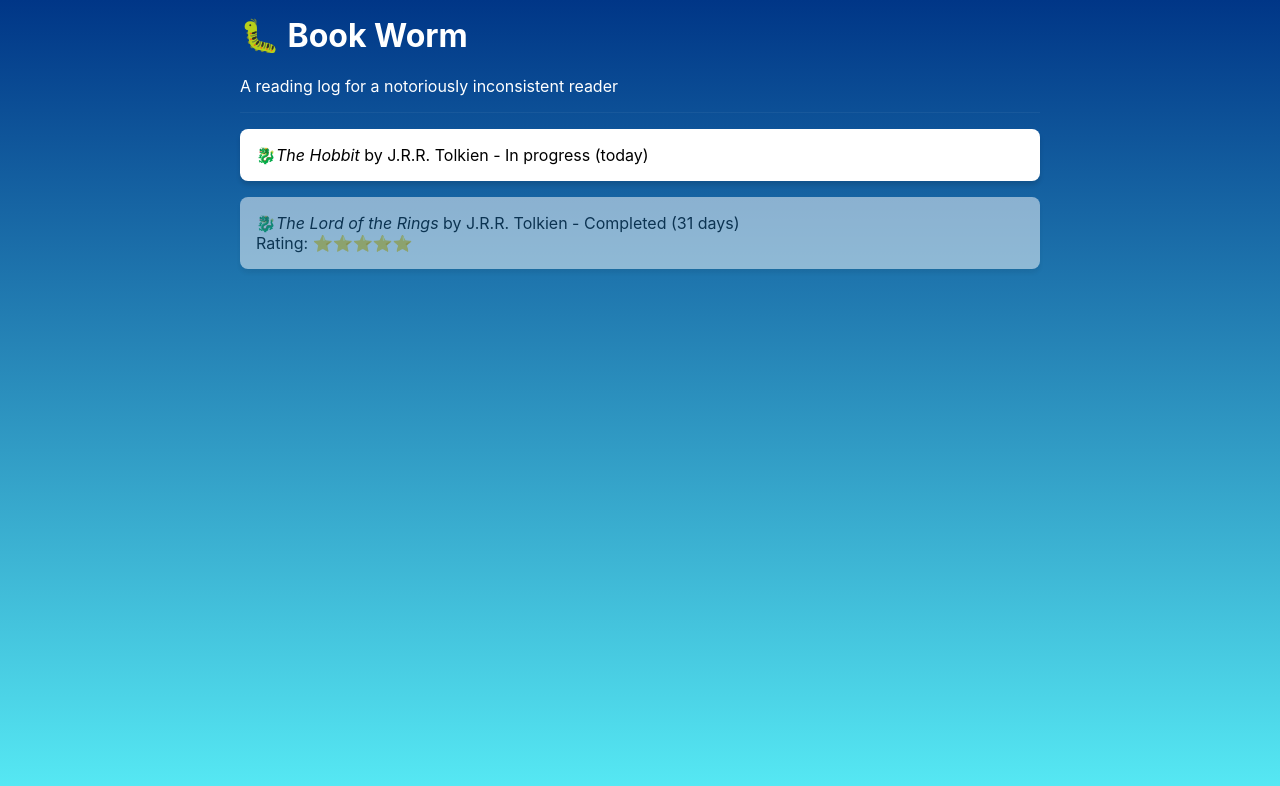
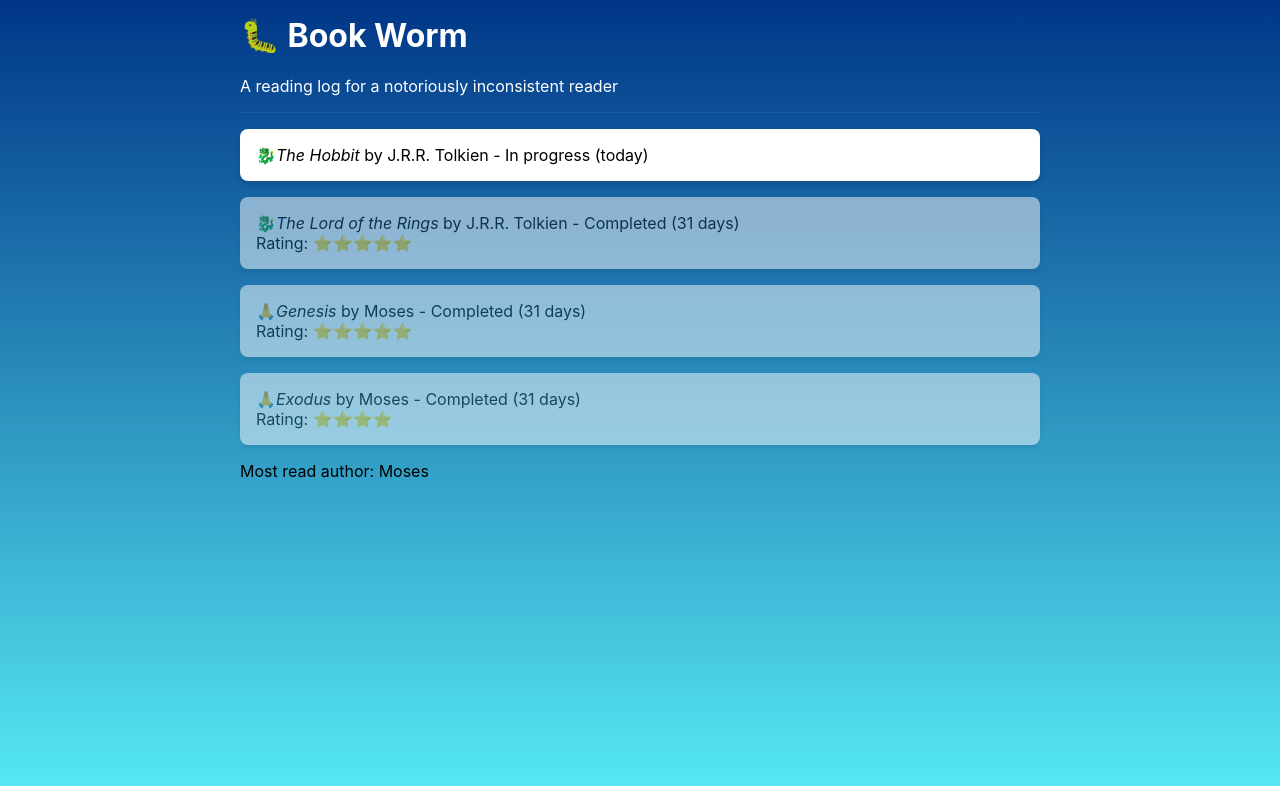
Before and after one commit to SeanMcP/book-worm, a React (Create React App) app: page / in a window 1280 px wide. Shown: the top 786 px of the page. Built offline with nearby package versions, Linux system fonts and the light colour scheme.

Commit message:
Add Most

```diff
--- a/public/data/record.json
+++ b/public/data/record.json
@@ -17,5 +17,23 @@
         "genre": "fantasy",
         "comments": "An epic ride!",
         "rating": 5
+    },
+    {
+        "title": "Genesis",
+        "author": "Moses",
+        "startDate": "2018-10-01",
+        "endDate": "2018-11-01",
+        "genre": "religion",
+        "comments": "You won't believe how it begins!",
+        "rating": 5
+    },
+    {
+        "title": "Exodus",
+        "author": "Moses",
+        "startDate": "2018-10-01",
+        "endDate": "2018-11-01",
+        "genre": "religion",
+        "comments": "Started strong but faded towards the end",
+        "rating": 4
     }
 ]
--- a/src/components/App.tsx
+++ b/src/components/App.tsx
@@ -3,6 +3,9 @@ import styled from "@emotion/styled";
 
 import BookList from "./BookList";
 import Header from "./Header";
+import Most from "./Most";
+
+import { BookInt } from './Book';
 
 const StyledBody = styled.div`
     background: linear-gradient(to top, #57EBF5, #003687);
@@ -19,12 +22,18 @@ const StyledDiv = styled.div`
 
 class App extends Component {
     state = {
-        books: []
+        books: [],
+        completed: []
     };
     componentDidMount() {
         fetch("./data/record.json")
             .then((raw) => raw.json())
-            .then((res) => this.setState({ books: res }));
+            .then((res) => {
+                this.setState({
+                    books: res,
+                    completed: res.filter((book: BookInt) => book.endDate)
+                });
+            });
     }
     render() {
         return (
@@ -32,6 +41,7 @@ class App extends Component {
                 <StyledDiv>
                     <Header />
                     <BookList books={this.state.books} />
+                    <Most completed={this.state.completed} />
                 </StyledDiv>
             </StyledBody>
         );
--- a/src/components/GenreIcon.tsx
+++ b/src/components/GenreIcon.tsx
@@ -12,7 +12,9 @@ interface genreEmojiInt {
 
 const GenreIcon = (props: PropsInt) => {
     const genreEmoji: genreEmojiInt = {
-        fantasy: "🐉"
+        fantasy: "🐉",
+        nonfiction: "📰",
+        religion: "🙏"
     };
     const emoji = genreEmoji[props.genre] || "📕";
     return <Emoji className={"GenreIcon"} emoji={emoji} label={props.genre} />;
--- /dev/null
+++ b/src/components/Most.tsx
@@ -0,0 +1,43 @@
+import React from "react";
+
+import { BookInt } from './Book';
+
+function findMostPopular(authors: authorsInt) {
+    let mostPopular = '';
+    let highestCount = 0;
+    for (const author in authors) {
+        const count = authors[author];
+        if (count > highestCount) {
+            highestCount = count;
+            mostPopular = author;
+        }
+    }
+    return mostPopular;
+}
+
+interface MostInt {
+    completed: Array<BookInt>
+}
+
+interface authorsInt {
+    [key: string]: number
+}
+
+const Most = (props: MostInt) => {
+    const authors: authorsInt = {};
+    props.completed.forEach((book: BookInt) => {
+        if (authors.hasOwnProperty(book.author)) {
+            authors[book.author]++;
+        } else {
+            authors[book.author] = 1;
+        }
+    });
+
+    return (
+        <div>
+            Most read author: {findMostPopular(authors)}
+        </div>
+    );
+};
+
+export default Most;
--- a/src/components/Rating.tsx
+++ b/src/components/Rating.tsx
@@ -9,7 +9,7 @@ interface RatingInt {
 const Rating = (props: RatingInt) => {
     const rating = [];
     for (let i = 0; i < props.rating; i++) {
-        rating.push(<Emoji emoji={"⭐️"} label={"star"} />);
+        rating.push(<Emoji emoji={"⭐️"} key={`star-${i}`} label={"star"} />);
     }
     return <span className={"Rating"}>Rating: {rating}</span>;
 };
```
